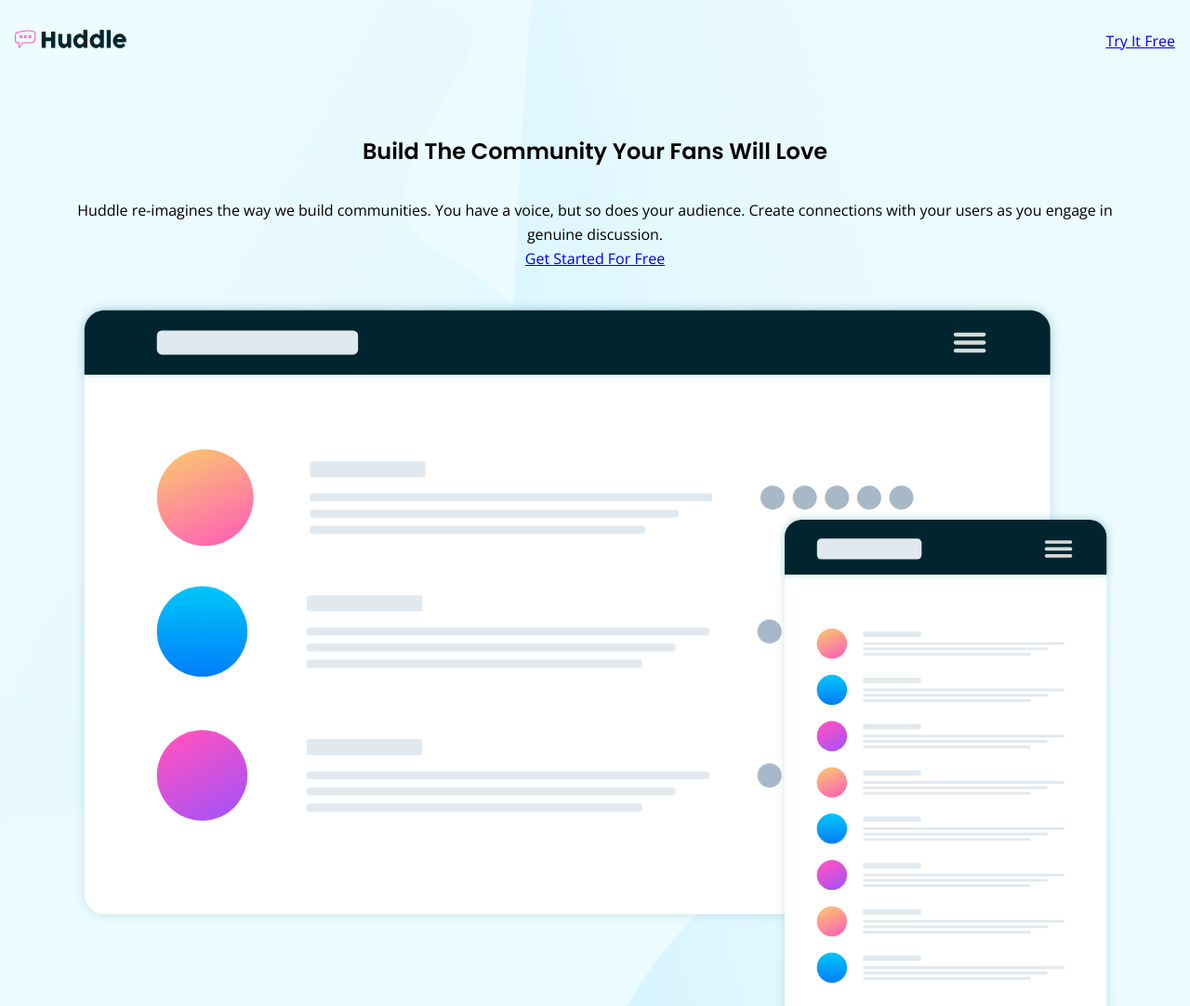
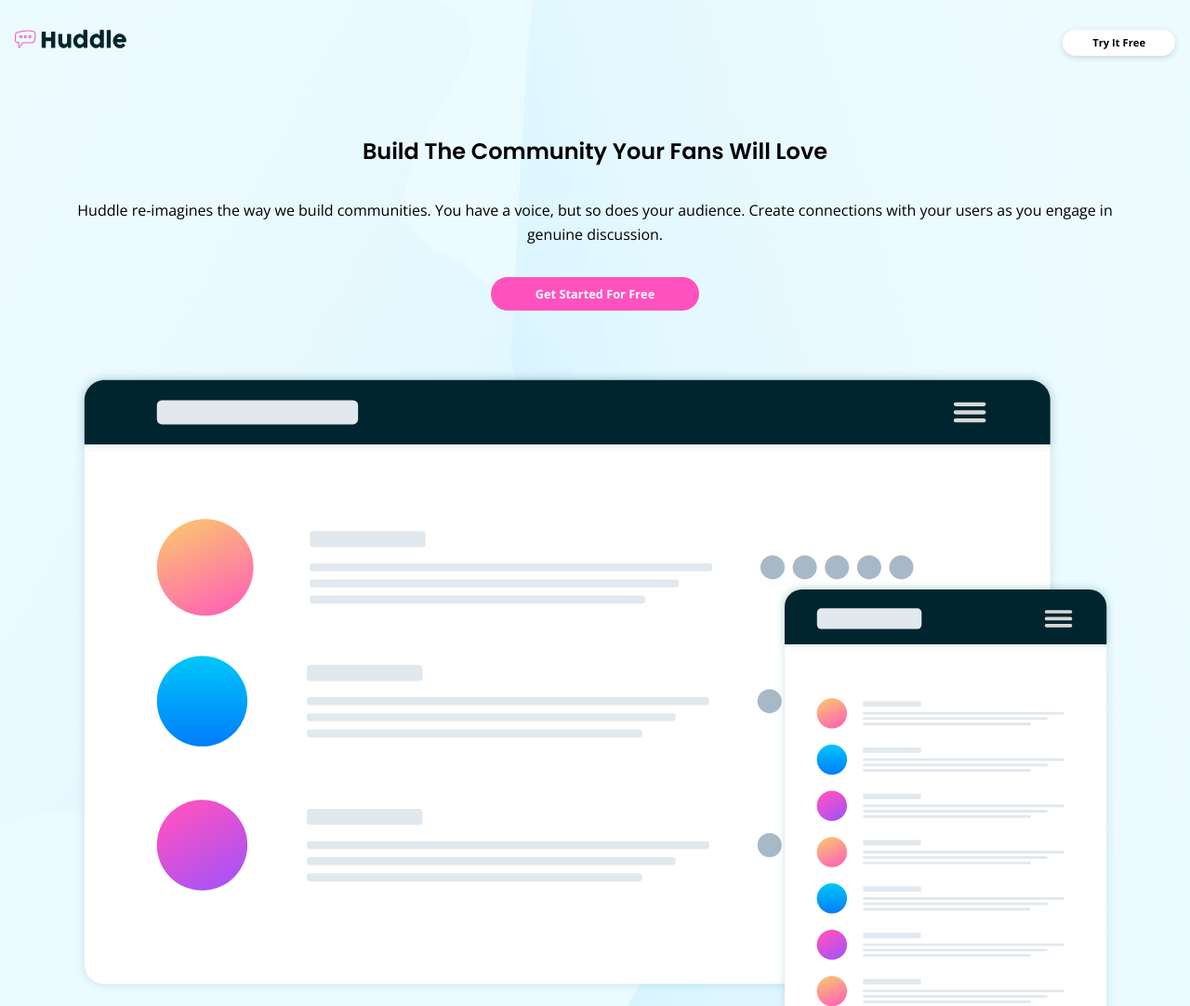
Before and after one commit to matejkubicek/Huddle-LP, a website: page index.html in a window 1280 px wide. Shown: the top 1082 px of the page at 93% size. Drawn offline with nearby package versions, Linux system fonts and the light colour scheme.

Commit message:
CSS - button

```diff
--- a/index.html
+++ b/index.html
@@ -20,7 +20,7 @@
     <a class="nav__logo" href="#top">
       <img src="./images/logo.svg" alt="Brand logo">
     </a>
-    <a class="button" href="#">Try It Free</a>
+    <a class="button button--nav" href="#">Try It Free</a>
   </nav>
 
   <header class="site-header">
@@ -63,7 +63,7 @@
     </section>
     <section class="card card--cta">
       <h2>Ready To Build Your Community?</h2>
-      <a class="button" href="#">Get Started For Free</a>
+      <a class="button button--card" href="#">Get Started For Free</a>
     </section>
   </main>
 
--- a/scss/components/_button.scss
+++ b/scss/components/_button.scss
@@ -0,0 +1,24 @@
+.button {
+  display: inline-block;
+  background-color: $clr-pink;
+  padding: 0.5rem 3rem;
+  border-radius: 1.5rem;
+  text-decoration: none;
+  color: #fff;
+  margin: 2rem 0;
+  font-weight: 700;
+  font-size: 0.8rem;
+}
+
+.button--card {
+  margin: 1rem 0 0;
+}
+
+.button--nav {
+  margin: 0;
+  color: #000;
+  background: #fff;
+  font-size: 0.7rem;
+  padding: 0.3rem 2rem;
+  box-shadow: 0 2px 6px rgba(0, 0, 0, 0.15);
+}
--- a/scss/components/_nav.scss
+++ b/scss/components/_nav.scss
@@ -4,6 +4,7 @@
   padding: 2em 1em;
   display: flex;
   justify-content: space-between;
+  align-items: center;
   background: none;
   width: 100%;
 }
```
Also changed, not shown: css/style.css.
